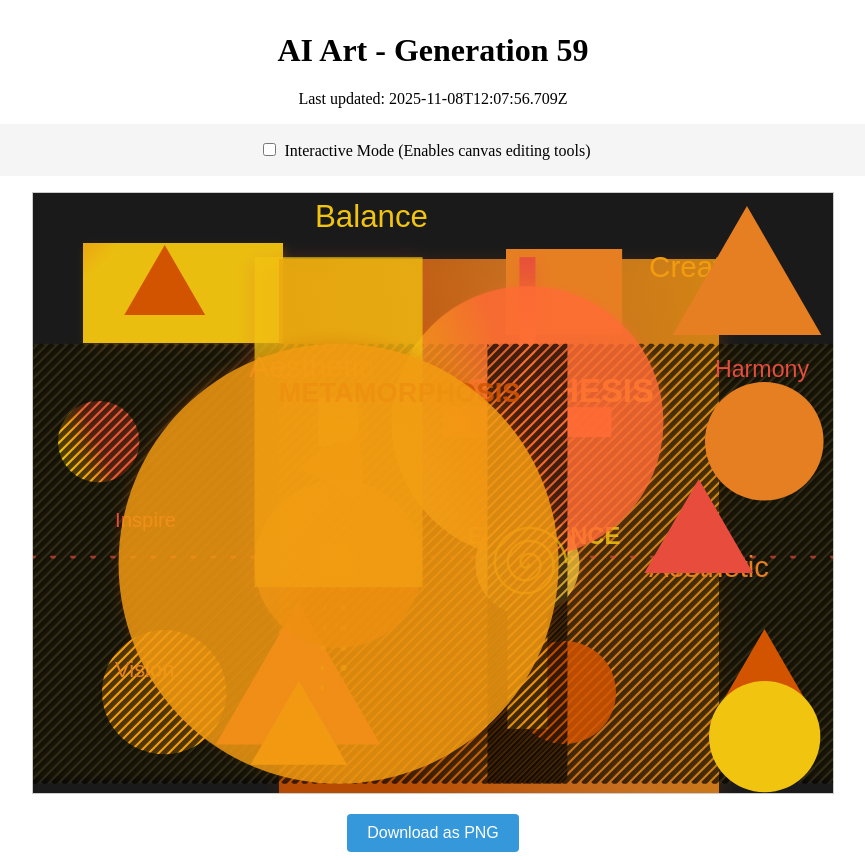
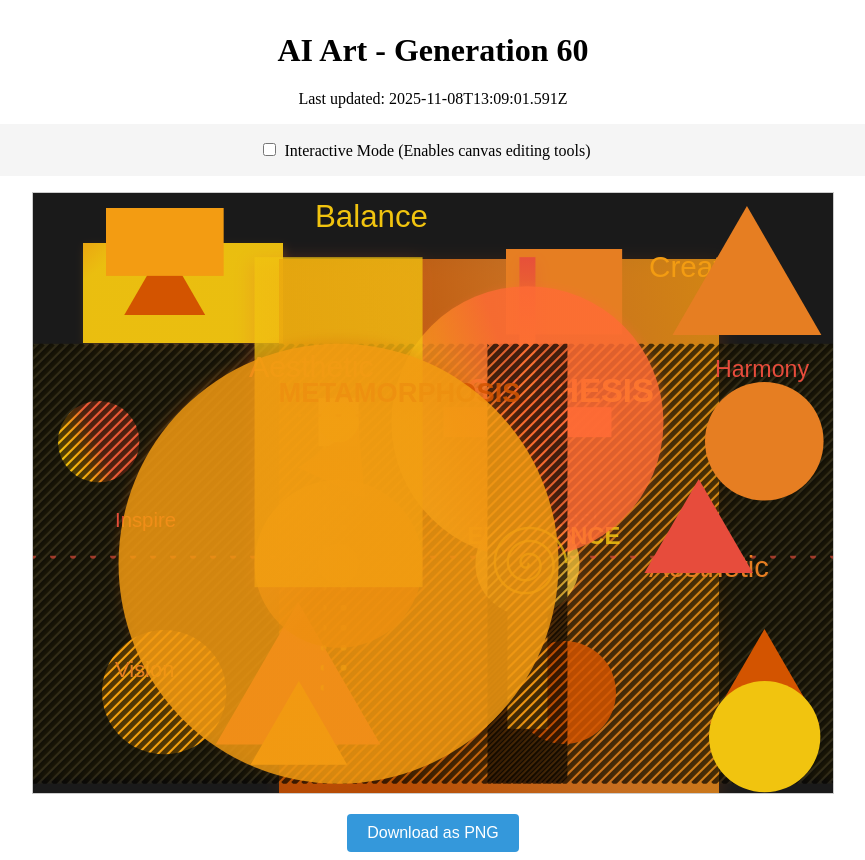
Before and after one commit to mcclowes/ai-art, a React (Vite) app: page / in a window 1280 px wide. Shown: the whole page, without its empty margins (207-1072 px from the left). Built offline with nearby package versions, Linux system fonts and the light colour scheme.

Commit message:
Improve artwork - Generation 60

```diff
--- a/src/artwork-state.ts
+++ b/src/artwork-state.ts
@@ -789,9 +789,18 @@ export const artworkState: ArtworkState = {
       "radius": 55.6703590925457,
       "fillStyle": "#f1c40f",
       "id": "circle_1762603676709"
+    },
+    {
+      "type": "rectangle",
+      "x": 73,
+      "y": 15,
+      "width": 117.6682720482317,
+      "height": 67.8682135819233,
+      "fillStyle": "#f39c12",
+      "id": "element_1762607341591"
     }
   ],
-  "generation": 59,
-  "lastUpdated": "2025-11-08T12:07:56.709Z",
+  "generation": 60,
+  "lastUpdated": "2025-11-08T13:09:01.591Z",
   "cycleStarted": "2025-11-06T02:35:49.500Z"
 };
```
